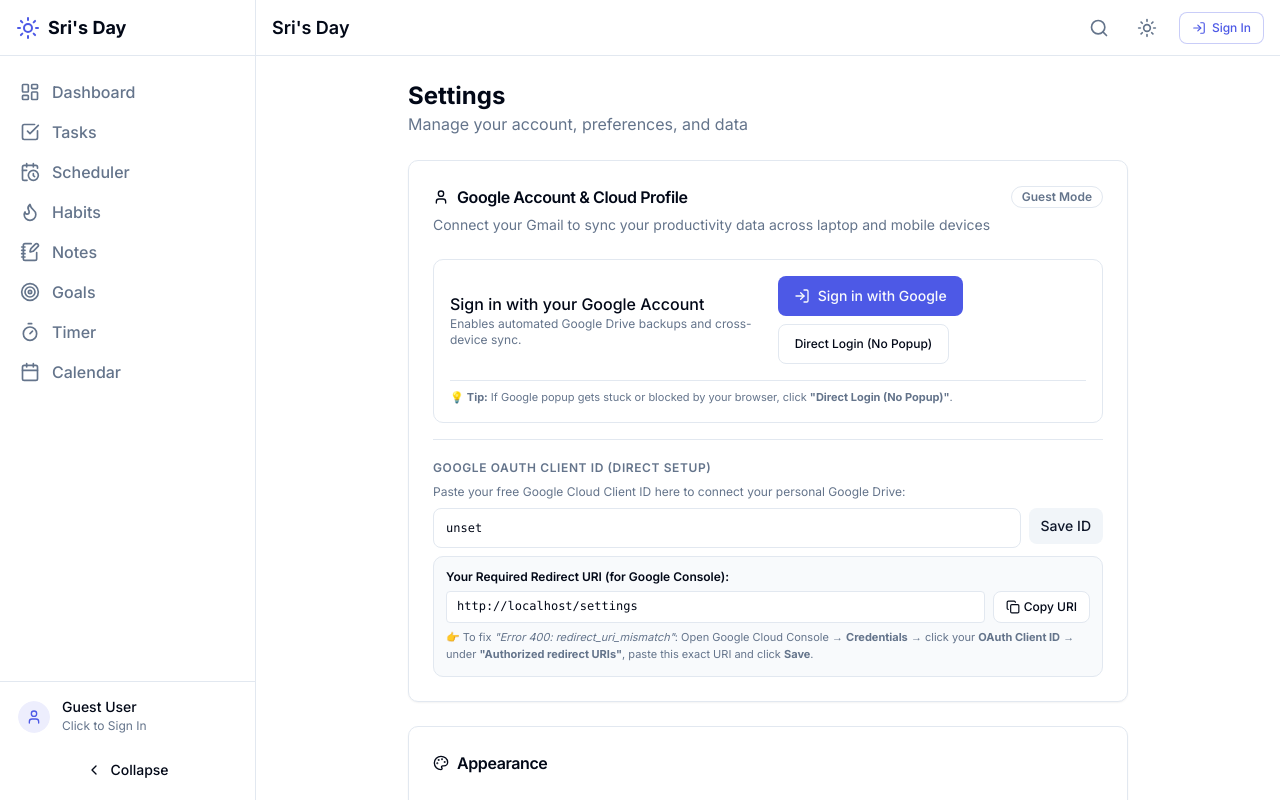
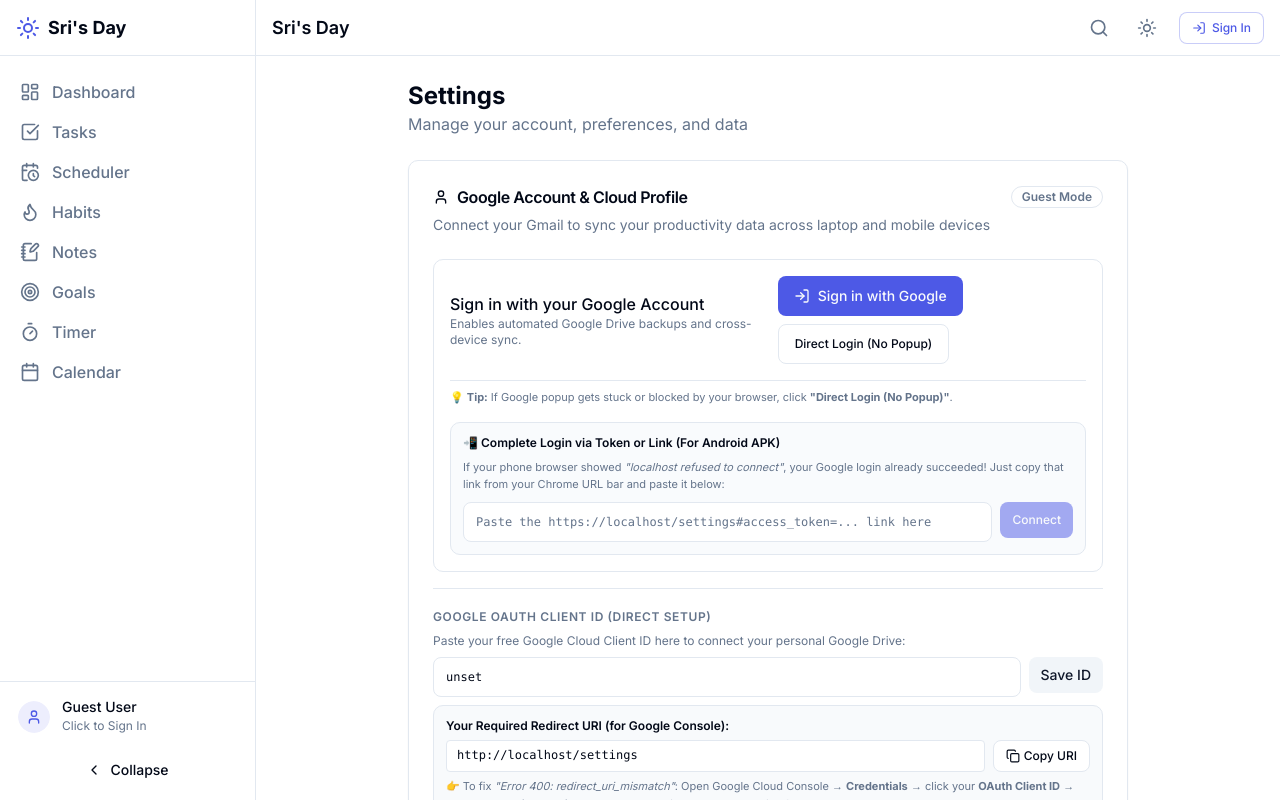
Before and after one commit to srimanivenkat/sris-day, a Next.js app: page /settings in a window 1280 px wide. Built offline with nearby package versions, Linux system fonts and the light colour scheme; no server answers.

Commit message:
Add Token/URL direct connector in Settings to complete Android APK login seamlessly

```diff
--- a/src/app/settings/page.tsx
+++ b/src/app/settings/page.tsx
@@ -44,7 +44,7 @@
 
 export default function SettingsPage() {
   const { theme, setTheme } = useUIStore();
-  const { user, isGuest, signInWithGoogle, signInWithGoogleRedirect, signOut, error: authError } = useAuthStore();
+  const { user, isGuest, signInWithGoogle, signInWithGoogleRedirect, loginWithTokenOrUrl, signOut, error: authError } = useAuthStore();
   const { isSyncing, lastSyncAt, syncToGoogleDrive, syncFromGoogleDrive, syncError, syncSuccess } = useSyncStore();
   const { config, updateConfig } = useTimerStore();
 
@@ -54,7 +54,22 @@
   const [clientIdSaved, setClientIdSaved] = useState(false);
   const [redirectUri, setRedirectUri] = useState('');
   const [copiedRedirect, setCopiedRedirect] = useState(false);
+  const [tokenInput, setTokenInput] = useState('');
+  const [isVerifyingToken, setIsVerifyingToken] = useState(false);
   const fileInputRef = useRef<HTMLInputElement>(null);
+
+  const handleConnectWithToken = async () => {
+    if (!tokenInput.trim()) return;
+    setIsVerifyingToken(true);
+    try {
+      await loginWithTokenOrUrl(tokenInput.trim());
+      setTokenInput('');
+    } catch {
+      // Handled in authStore
+    } finally {
+      setIsVerifyingToken(false);
+    }
+  };
 
   useEffect(() => {
     const saved = getGoogleClientId();
@@ -216,6 +231,32 @@
               <p className="text-[11px] text-muted-foreground border-t pt-2">
                 💡 <strong>Tip:</strong> If Google popup gets stuck or blocked by your browser, click <strong>"Direct Login (No Popup)"</strong>.
               </p>
+
+              {/* Direct Token / URL connector for Android APK */}
+              <div className="p-3 bg-muted/40 rounded-lg border space-y-2 mt-2">
+                <span className="text-xs font-semibold text-foreground flex items-center gap-1.5">
+                  📲 Complete Login via Token or Link (For Android APK)
+                </span>
+                <p className="text-[11px] text-muted-foreground leading-relaxed">
+                  If your phone browser showed <em>"localhost refused to connect"</em>, your Google login already succeeded! Just copy that link from your Chrome URL bar and paste it below:
+                </p>
+                <div className="flex gap-2">
+                  <Input
+                    placeholder="Paste the https://localhost/settings#access_token=... link here"
+                    value={tokenInput}
+                    onChange={(e) => setTokenInput(e.target.value)}
+                    className="text-xs font-mono"
+                  />
+                  <Button
+                    size="sm"
+                    onClick={handleConnectWithToken}
+                    disabled={isVerifyingToken || !tokenInput.trim()}
+                    className="shrink-0 text-xs"
+                  >
+                    {isVerifyingToken ? 'Connecting...' : 'Connect'}
+                  </Button>
+                </div>
+              </div>
             </div>
           )}
 
--- a/src/lib/google-auth.ts
+++ b/src/lib/google-auth.ts
@@ -109,6 +109,38 @@
     console.error('Failed to fetch userinfo from redirect token:', err);
     return null;
   }
+}
+
+/** Parse an access token from either a full URL string or raw token string and save profile */
+export async function authenticateWithTokenOrUrl(input: string): Promise<UserProfile> {
+  let token = input.trim();
+  if (token.includes('access_token=')) {
+    const after = token.split('access_token=')[1];
+    token = after.split('&')[0];
+  }
+  if (!token) throw new Error('No valid access token found in the input.');
+
+  localStorage.setItem('google_access_token', token);
+
+  const res = await fetch('https://www.googleapis.com/oauth2/v2/userinfo', {
+    headers: { Authorization: `Bearer ${token}` },
+  });
+
+  if (!res.ok) {
+    throw new Error('Google token validation failed. The token may have expired or is invalid.');
+  }
+
+  const data = await res.json();
+  const profile: UserProfile = {
+    id: data.id,
+    email: data.email,
+    name: data.name,
+    picture: data.picture,
+  };
+
+  localStorage.setItem('user_profile', JSON.stringify(profile));
+  localStorage.removeItem('sris_day_guest');
+  return profile;
 }
 
 /** Get the exact OAuth redirect URI that must be added to Google Cloud Console */
--- a/src/stores/auth-store.ts
+++ b/src/stores/auth-store.ts
@@ -4,6 +4,7 @@
   signInWithGoogle as googleSignIn,
   signInWithGoogleRedirect as googleRedirect,
   checkRedirectToken,
+  authenticateWithTokenOrUrl,
   signOutGoogle,
   getSavedProfile,
   initGoogleAuth,
@@ -18,6 +19,7 @@
 
   signInWithGoogle: () => Promise<void>;
   signInWithGoogleRedirect: () => void;
+  loginWithTokenOrUrl: (input: string) => Promise<void>;
   signOut: () => void;
   setGuestMode: () => void;
   setUser: (user: UserProfile) => void;
@@ -75,6 +77,21 @@
       googleRedirect();
     },
 
+    loginWithTokenOrUrl: async (input: string) => {
+      set({ isLoading: true, error: null });
+      try {
+        const profile = await authenticateWithTokenOrUrl(input);
+        set({ user: profile, isGuest: false, isLoading: false });
+      } catch (error: any) {
+        console.error('Token auth error:', error);
+        set({
+          isLoading: false,
+          error: error?.message || 'Failed to authenticate with the provided token or link.'
+        });
+        throw error;
+      }
+    },
+
     signOut: () => {
       signOutGoogle();
       localStorage.removeItem('sris_day_guest');
```
